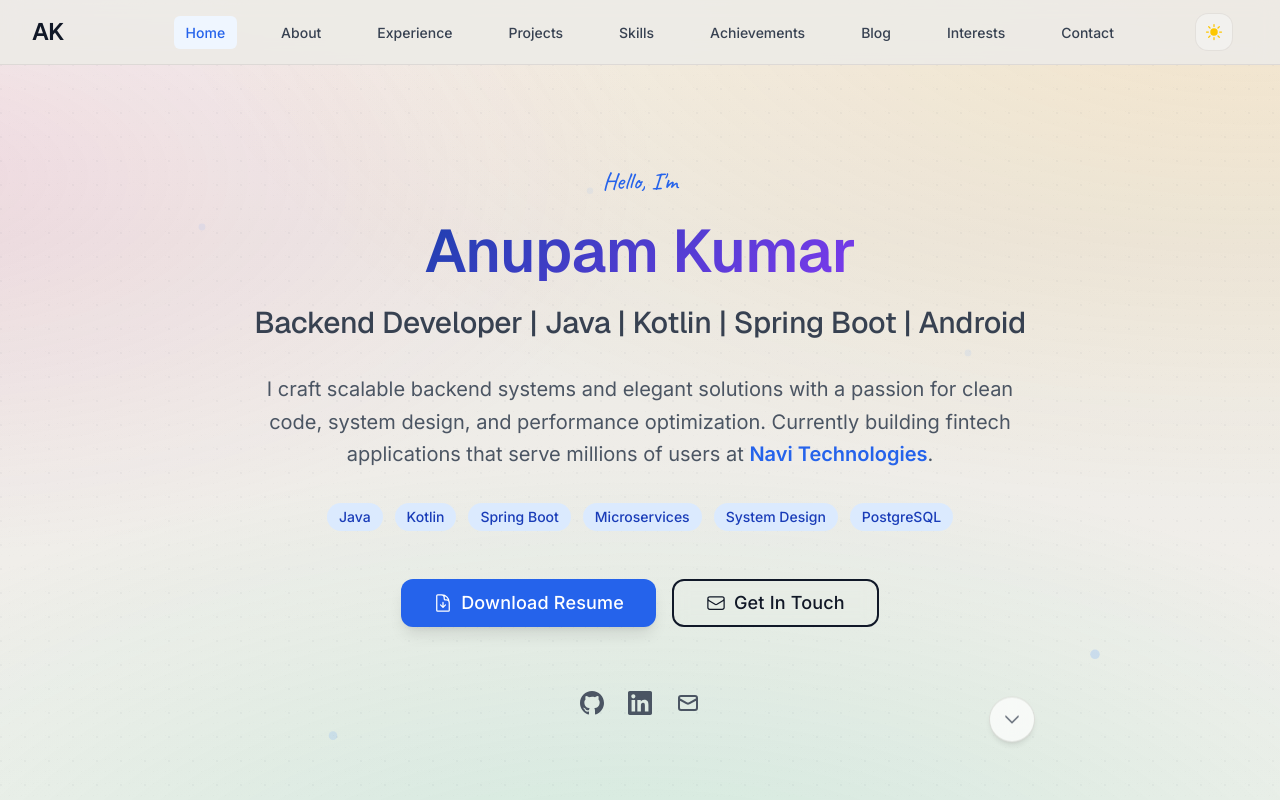
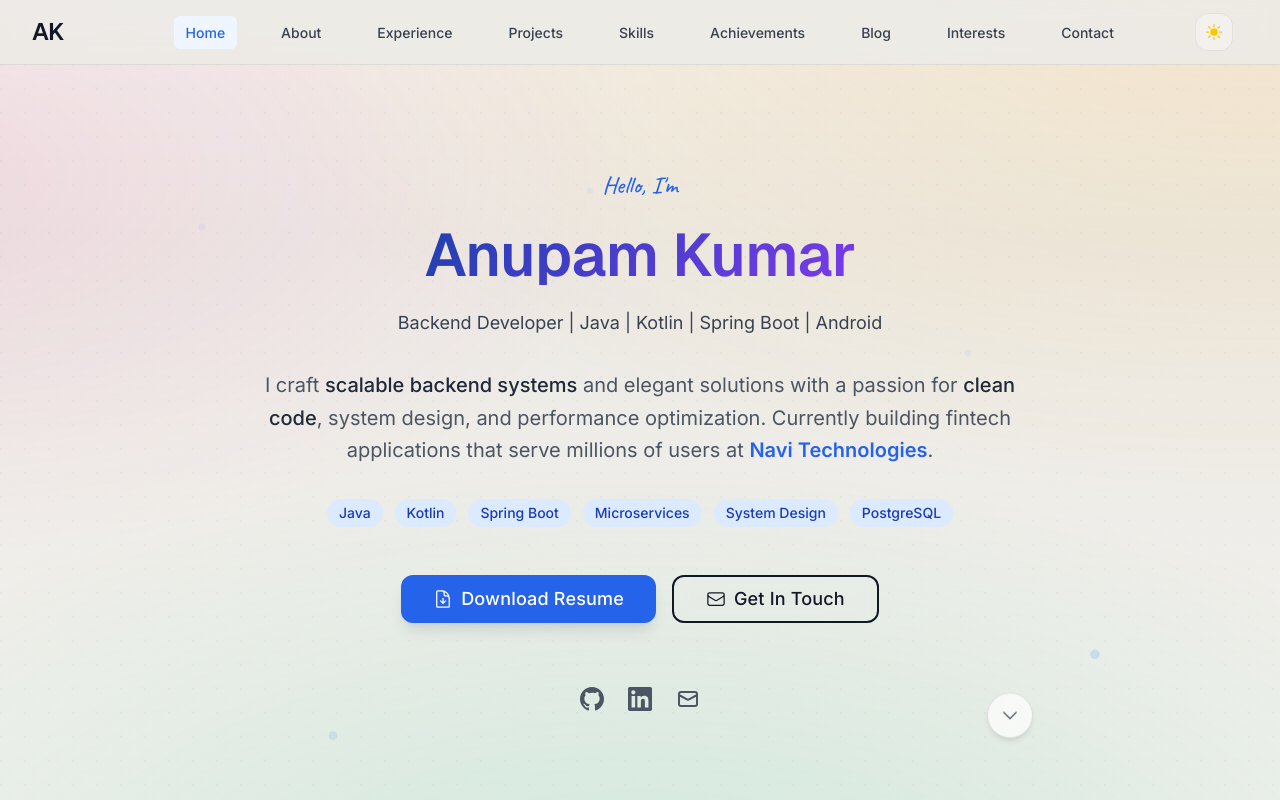
Before and after one commit to Anupam0401/anupam-portfolio, a Next.js app: page / in a window 1280 px wide. Shown: the top 800 px of the page. Built offline with nearby package versions, Linux system fonts and the light colour scheme.

Commit message:
style: improve hero section typography and text readability with semantic HTML and emphasis spans

```diff
--- a/src/components/sections/HeroSection.tsx
+++ b/src/components/sections/HeroSection.tsx
@@ -124,15 +124,15 @@ const HeroSection = () => {
             </span>
           </motion.h1>
 
-          {/* Title */}
-          <motion.h2
-            className="text-2xl md:text-3xl font-medium text-gray-700 dark:text-gray-300 mb-8"
-            initial={{ opacity: 0, y: 20 }}
+          {/* Sub-title under name for natural reading order */}
+          <motion.p
+            className="text-base md:text-lg text-gray-700 dark:text-gray-300 mb-8"
+            initial={{ opacity: 0, y: 16 }}
             animate={{ opacity: 1, y: 0 }}
-            transition={{ duration: 0.6, delay: 0.5 }}
+            transition={{ duration: 0.6, delay: 0.45 }}
           >
             {personalInfo.title}
-          </motion.h2>
+          </motion.p>
 
           {/* Description */}
           <motion.p
@@ -141,9 +141,8 @@ const HeroSection = () => {
             animate={{ opacity: 1, y: 0 }}
             transition={{ duration: 0.6, delay: 0.7 }}
           >
-            I craft scalable backend systems and elegant solutions with a passion for clean code,
-            system design, and performance optimization. Currently building fintech applications
-            that serve millions of users at{' '}
+            I craft <span className="font-medium text-gray-800 dark:text-gray-200">scalable backend systems</span> and elegant solutions with a passion for <span className="font-medium text-gray-800 dark:text-gray-200">clean code</span>,
+            system design, and performance optimization. Currently building fintech applications that serve millions of users at{' '}
             <span className="text-blue-600 dark:text-blue-400 font-semibold">Navi Technologies</span>.
           </motion.p>
 
```
